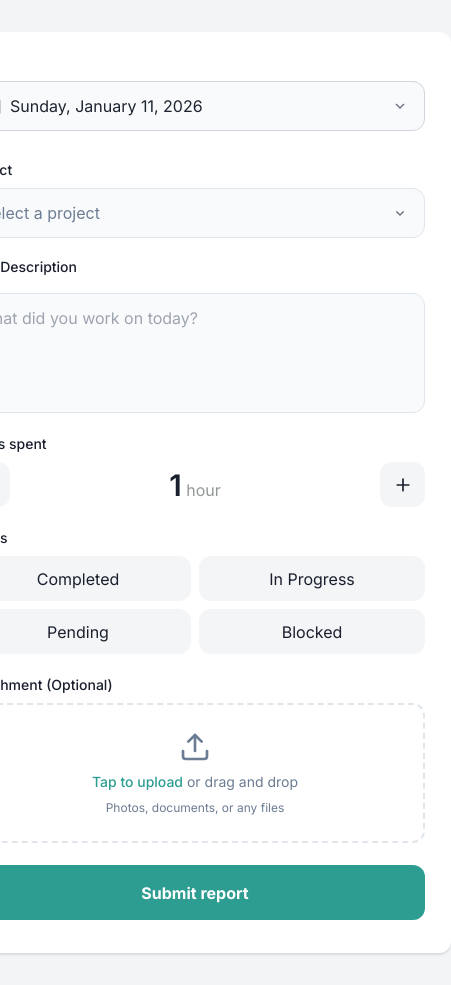
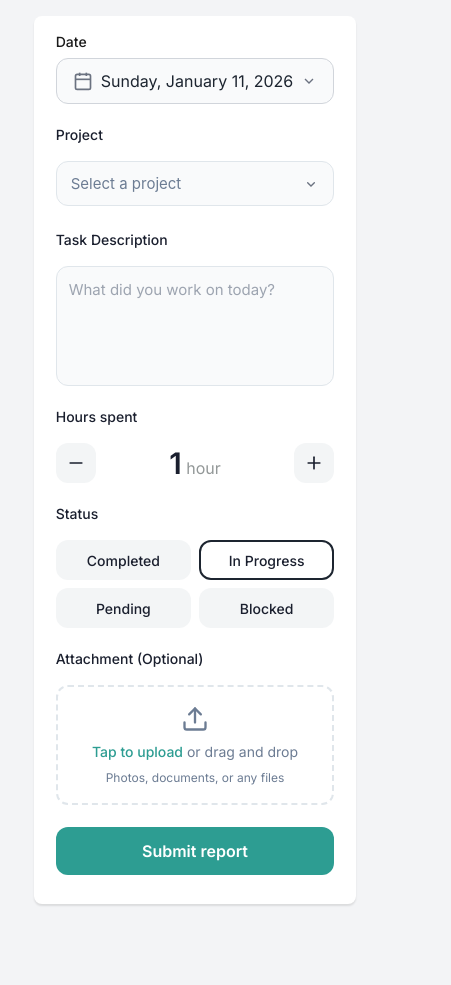
Before and after one commit to Aniamaka-somto/Asoro-Task-tab, a React (Vite) app: page / in a window 390 px wide. Shown: the whole page, 451 px wide, since content can reach past the window. After the commit the page ends 920 px from the top, so only its background shows below. Built offline with nearby package versions, Linux system fonts and the light colour scheme.

Commit message:
done trying to fix responsiveness issues and contemplating whether i should add the header

```diff
--- a/index.html
+++ b/index.html
@@ -2,6 +2,10 @@
 <html lang="en">
   <head>
     <meta charset="UTF-8" />
+    <meta
+      name="viewport"
+      content="width=device-width, initial-scale=1.0, maximum-scale=1.0, user-scalable=no"
+    />
     <link rel="icon" type="image/svg+xml" href="/vite.svg" />
     <link rel="preconnect" href="https://fonts.googleapis.com" />
     <link rel="preconnect" href="https://fonts.gstatic.com" crossorigin />
--- a/src/App.css
+++ b/src/App.css
@@ -32,6 +32,7 @@ body {
 label {
   font-size: 0.875rem;
   font-weight: 500;
+  margin-bottom: 8px;
 }
 
 .datetime-container,
@@ -190,8 +191,8 @@ textarea::-webkit-scrollbar-thumb:hover {
   display: flex;
   justify-content: center;
   align-items: center;
-  width: 45px;
-  height: 45px;
+  width: 2.75rem;
+  height: 2.75rem;
   background-color: #edf0f2a9;
   font-size: 20px;
   border-radius: 12px;
@@ -220,15 +221,19 @@ textarea::-webkit-scrollbar-thumb:hover {
   justify-content: center;
   align-items: center;
   width: auto;
-  height: 45px;
+  height: 2.75rem;
   background-color: #edf0f2a9;
   border-radius: 12px;
   outline: none;
   border: none;
   cursor: pointer;
-  transition: all 0.2s ease;
+  transition: all 0.04s ease;
+  font-size: 0.875rem;
+  font-weight: 500;
 }
-.statusButtonSelect {
+.status-button.select {
+  background-color: white;
+  border: 2px solid rgb(29, 37, 48);
 }
 
 /*                         attachment                */
@@ -258,12 +263,89 @@ textarea::-webkit-scrollbar-thumb:hover {
 .submit-button {
   width: 100%;
   background-color: #2d9d92;
-  height: 55px;
+  height: 53px;
   padding: 10px;
   display: flex;
   justify-content: center;
   align-items: center;
   border-radius: 12px;
-  font-weight: bold;
+  font-weight: 600;
   color: white;
+  cursor: pointer;
+  transition: all 0.1s ease;
 }
+.submit-button:hover {
+  background-color: #2d9d92e9;
+}
+.submit-button:active {
+  animation: elegant-bounce 0.7s cubic-bezier(0.34, 1.56, 0.4, 1);
+}
+
+@keyframes elegant-bounce {
+  0% {
+    transform: scale(1);
+  }
+  50% {
+    transform: scale(0.98);
+  }
+  100% {
+    transform: scale(1);
+  }
+}
+
+/* Mobile responsiveness */
+@media (max-width: 640px) {
+  body {
+    padding: 1rem 0.5rem;
+  }
+
+  .container {
+    width: 100%;
+    padding: 0.75rem;
+    border-radius: 8px;
+  }
+
+  .dropdown-header {
+    padding: 12px 14px;
+    font-size: 0.9375rem;
+  }
+
+  .task-description {
+    font-size: 0.9375rem;
+    min-height: 100px;
+  }
+
+  /* Stack status buttons on very small screens */
+
+  .status-button {
+    height: 2.5rem;
+  }
+
+  .counter-button {
+    width: 2.5rem;
+    height: 2.5rem;
+  }
+
+  .attachment-box {
+    height: 120px;
+    font-size: 1.75rem;
+  }
+
+  .submit-button {
+    height: 48px;
+  }
+}
+
+/* Tablet adjustments */
+@media (min-width: 641px) and (max-width: 768px) {
+  .container {
+    width: 90%;
+  }
+}
+
+/* Ensure form doesn't get too wide on large screens */
+@media (min-width: 1024px) {
+  .container {
+    max-width: 32rem;
+  }
+}
--- a/src/App.jsx
+++ b/src/App.jsx
@@ -14,7 +14,7 @@ const App = () => {
   const [date, setDate] = useState(new Date(2026, 0, 11));
   const options = ["Website Redesign", "Mobile App Development"];
   const [value, setValue] = useState(1);
-  const [selected, setSelected] = useState(true);
+  const [activeButton, setActiveButton] = useState(1);
   const status = ["Completed", "In Progress", "Pending", "Blocked"];
 
   const handleIncrement = () => {
@@ -25,10 +25,9 @@ const App = () => {
       setValue((value) => value - 0.5);
     }
   };
-  //   const handleStatusSelect=(id)=>{
-  // setSelected
-  //   }
-
+  const handleSelectStatus = (index) => {
+    setActiveButton(index);
+  };
   return (
     <div className="">
       <div className="container">
@@ -86,7 +85,14 @@ const App = () => {
           <label htmlFor="">Status</label>
           <div className="status-grid">
             {status.map((status, key) => {
-              return <StatusButton text={status} key={key} />;
+              return (
+                <StatusButton
+                  text={status}
+                  key={key}
+                  classStyle={activeButton === key ? "select" : ""}
+                  onClick={() => handleSelectStatus(key)}
+                />
+              );
             })}
           </div>
         </div>
--- a/src/Datetime.css
+++ b/src/Datetime.css
@@ -1,11 +1,11 @@
 .date-picker-field {
-  margin-bottom: 8px;
+  margin-bottom: 0;
   font-family: "Inter", system-ui, sans-serif;
 }
 
 .date-picker-label {
   display: block;
-  font-size: 16px;
+  font-size: 0.875rem;
   font-weight: 500;
   color: #1a1a1a;
   margin-bottom: 8px;
@@ -17,7 +17,7 @@
 
 .date-picker-trigger {
   width: 100%;
-  padding: 12px 16px;
+  padding: 10px 16px;
   font-size: 1rem;
   border: 1px solid #d1d5db;
   border-radius: 12px;
--- a/src/components/Button.jsx
+++ b/src/components/Button.jsx
@@ -17,9 +17,9 @@ export const SubmitButton = ({ text, onClick }) => {
   );
 };
 
-export const StatusButton = ({ text, onClick }) => {
+export const StatusButton = ({ text, onClick, classStyle }) => {
   return (
-    <div className="status-button" onClick={onClick}>
+    <div className={`status-button ${classStyle}`} onClick={onClick}>
       {text}
     </div>
   );
```
